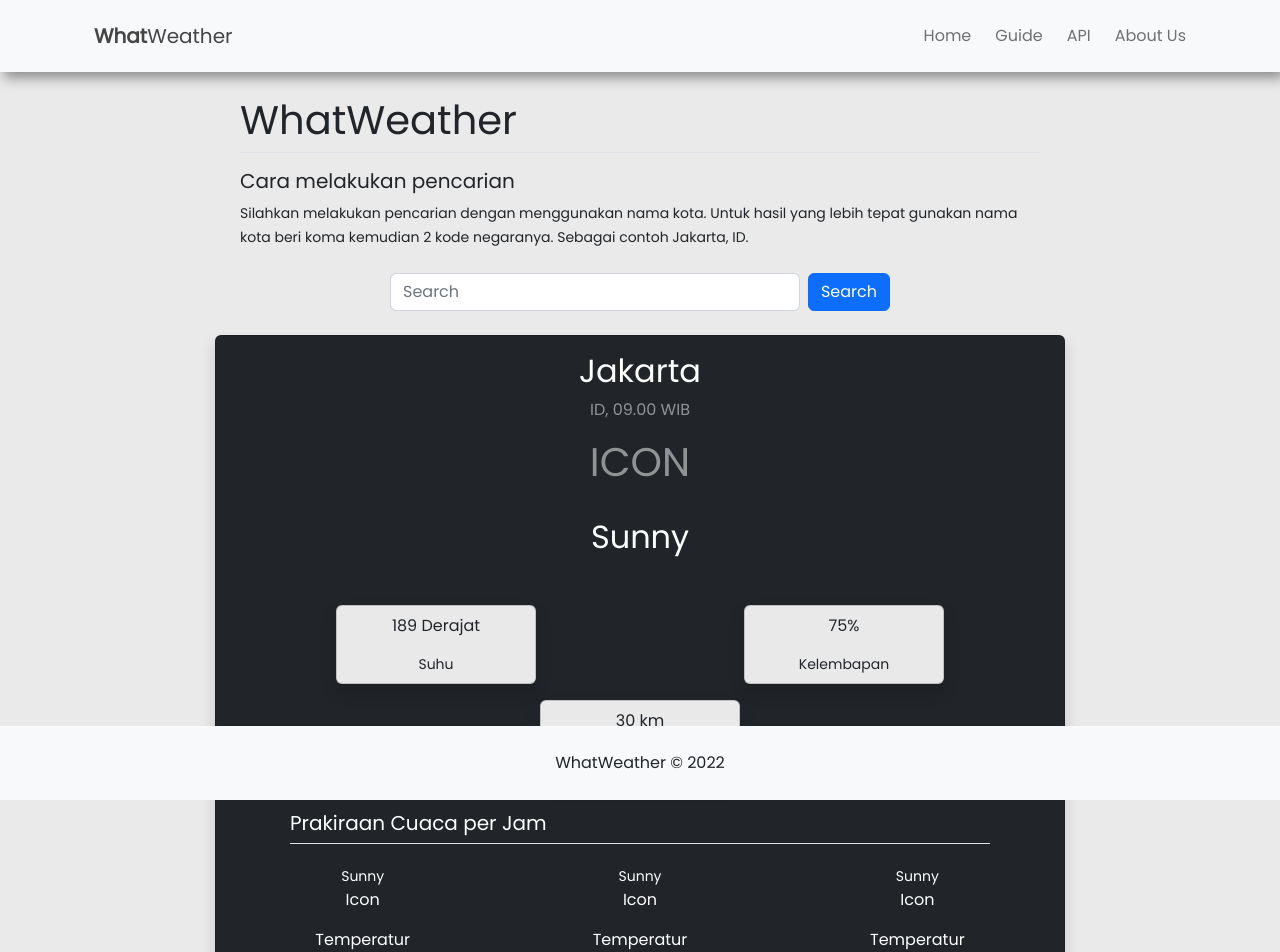
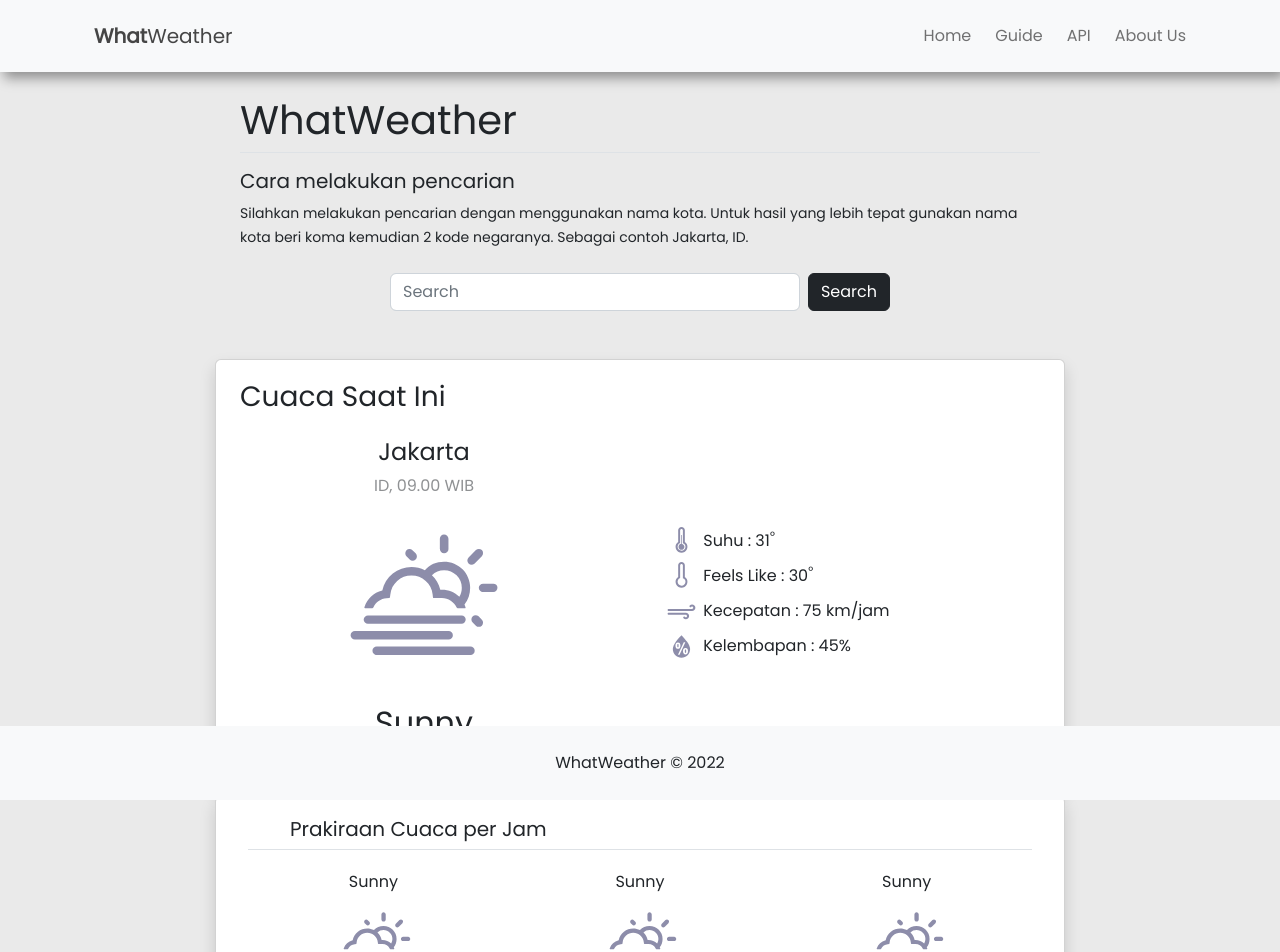
Before and after one commit to Bimoaryobkr/DicodingCapstone-WhatWeather, a React (Create React App) app: page / in a window 1280 px wide. Shown: the top 952 px of the page. Built offline with nearby package versions, Linux system fonts and the light colour scheme.

Commit message:
CardWeather

```diff
--- a/package.json
+++ b/package.json
@@ -11,6 +11,7 @@
     "react-bootstrap": "^2.5.0",
     "react-bootstrap-icons": "^1.9.1",
     "react-dom": "^18.2.0",
+    "react-icons": "^4.6.0",
     "react-router-dom": "^6.4.3",
     "react-scripts": "5.0.1",
     "serve": "^14.0.1",
--- a/src/components/WeatherCard.js
+++ b/src/components/WeatherCard.js
@@ -1,54 +1,77 @@
 import React from "react";
+import { WiDayFog } from "react-icons/wi";
+import { WiStrongWind } from "react-icons/wi";
+import { WiHumidity } from "react-icons/wi";
+import { WiThermometerExterior } from "react-icons/wi";
+import { WiThermometer } from "react-icons/wi";
 
 function WeatherCard() {
     return (
-        <div className="card bg-dark text-white mt-3 weather_card py-3 my-5 shadow">
-            <h2 className="text-center">Jakarta</h2>
-            <p className="text-center time">ID, 09.00 WIB</p>
-            <h1 className="text-center time">ICON</h1>
+        <div className="container">
+            <div className="card mt-5 mb-2 weather_card py-1 shadow">
+                <div className="card-body">
+                    <h3 className="header_card">Cuaca Saat Ini</h3>
+                    <div className="row align-items-center g-5">
+                        <div className="col-md-6">
+                                <h4 className="text-center mt-3">Jakarta</h4>
+                                <p className="text-center time pb-3">ID, 09.00 WIB</p>
+                                <div className="text-center">
+                                    <WiDayFog className="weather_icon" size={150} />
+                                </div>
                                 <h2 className="text-center mt-4 mb-4">Sunny</h2>
-            <div className="g-3 row row-cols-md-2 row-cols-1 pt-4 px-4">
-                <div className="col text-center card status py-2 shadow">
-                    <p>189 Derajat</p>
-                    <small>Suhu</small>
                         </div>
-                <div className="col text-center card status py-2 shadow">
-                    <p>75%</p>
-                    <small>Kelembapan</small>
+                        <div className="col-md-6">
+                            <div>
+                                <WiThermometer className="weather_icon" size={35} />
+                                <span> Suhu : 31<sup>°</sup></span>
+                            </div>
+                            <div>
+                                <WiThermometerExterior className="weather_icon" size={35} />
+                                <span> Feels Like : 30<sup>°</sup></span>
+                            </div>
+                            <div>
+                                <WiStrongWind className="weather_icon" size={35} />
+                                <span> Kecepatan : 75 km/jam</span>
+                            </div>
+                            <div>
+                                <WiHumidity className="weather_icon" size={35} />
+                                <span> Kelembapan : 45%</span>
                             </div>
                         </div>
-            <div className="g-3 row row-cols-1 py-3 px-4">
-                <div className="text-center card status py-2 shadow">
-                    <p>30 km</p>
-                    <small>Angin</small>
                     </div>
                 </div>
-            <div className="my-3 px-3">
-                <div className="header_forecast border-bottom">
+            </div>
+            <div className="card px-3 weather_card shadow pt-1 pb-3">
+                <div className="card-body">
+                    <div className="header_forecast">
                         <h5>Prakiraan Cuaca per Jam</h5>
                     </div>
+                    <div className="border-top border-bottom">
                         <div className="g-3 row row-cols-md-3 row-cols-1 mt-1">
                             <div className="col align-items-center justify-content-center text-center">
-                        <small className="font-weight-light">Sunny</small>
-                        <p>Icon</p>
+                                <p className="font-weight-light">Sunny</p>
+                                <WiDayFog className="weather_icon" size={75} />
                                 <p>Temperatur</p>
                             </div>
                             <div className="col align-items-center justify-content-center text-center">
-                        <small className="font-weight-light">Sunny</small>
-                        <p>Icon</p>
+                                <p className="font-weight-light">Sunny</p>
+                                <WiDayFog className="weather_icon" size={75} />
                                 <p>Temperatur</p>
                             </div>
                             <div className="col align-items-center justify-content-center text-center">
-                        <small className="font-weight-light">Sunny</small>
-                        <p>Icon</p>
+                                <p className="font-weight-light">Sunny</p>
+                                <WiDayFog className="weather_icon" size={75} />
                                 <p>Temperatur</p>
                             </div>
                         </div>
                     </div>
-            <div>
-                <button type="button" className="btn btn-light ms-5">Detail {">>"}</button>
                 </div>
             </div>
+            <div className="text-center my-3">
+                <button type="button" className="btn btn-dark">Detail {">>"}</button>
+            </div>
+        </div>
+
     )
 }
 
--- a/src/components/search.js
+++ b/src/components/search.js
@@ -5,7 +5,7 @@ function SearchBar() {
         <div>
             <form className="d-flex search_bar my-4">
                 <input placeholder="Search" aria-label="Search" type="search" className="me-2 form-control" />
-                <button type="button" className="btn btn-primary">Search</button>
+                <button type="button" className="btn btn-dark">Search</button>
             </form>
         </div>
     )
--- a/src/styles/style.css
+++ b/src/styles/style.css
@@ -52,6 +52,12 @@ hr {
   margin-right: auto;
 }
 
+.header_card {
+  max-width: 800px;
+  margin-left: auto;
+  margin-right: auto;
+}
+
 .home_example {
   max-width: 800px;
   margin-left: auto;
@@ -70,6 +76,10 @@ hr {
   max-width: 850px;
   margin-left: auto;
   margin-right: auto;
+}
+
+.weather_icon {
+  color: #8D8DAA;
 }
 
 .time {
```
Also changed, not shown: public/manifest.json, 1 other file (tests, documents, lock files or other folders). Lines whose indentation alone changed are shown as unchanged.
